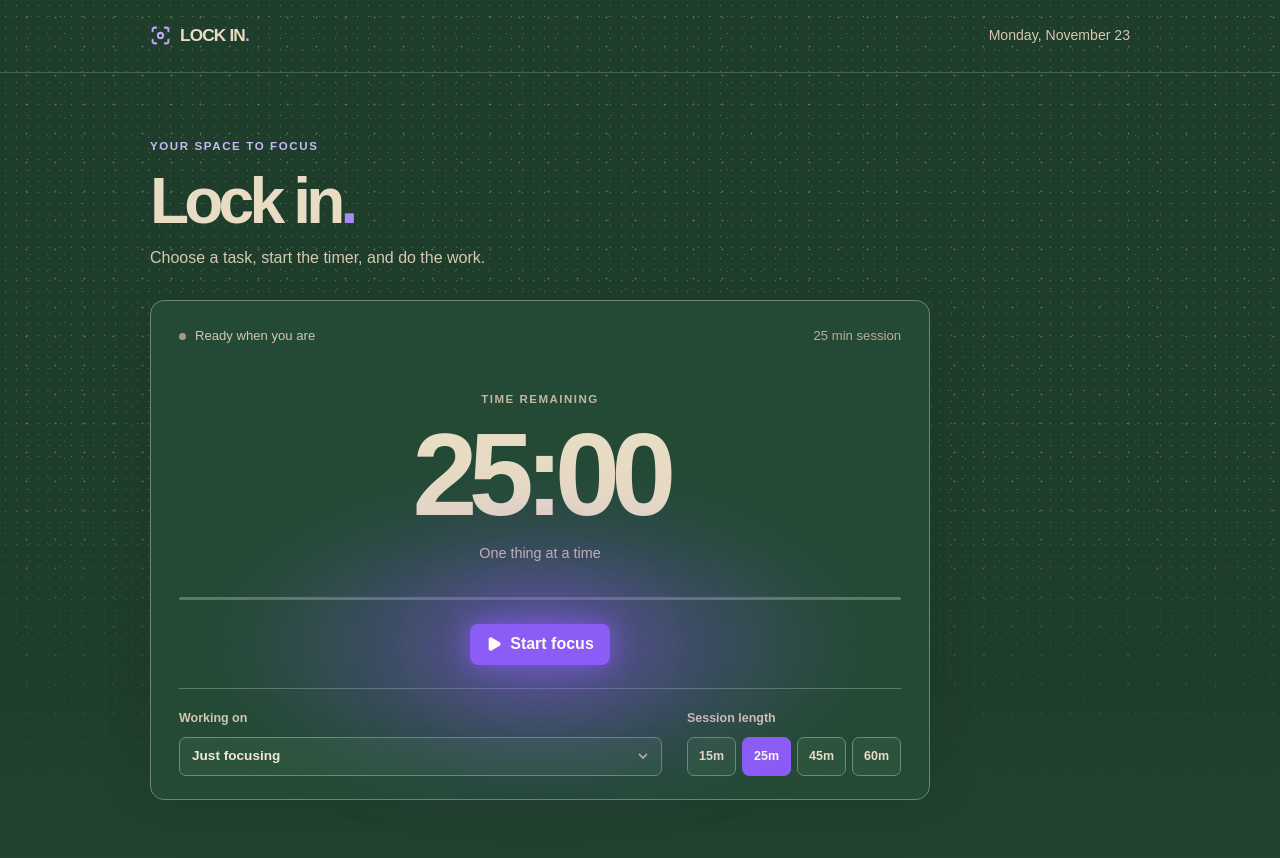
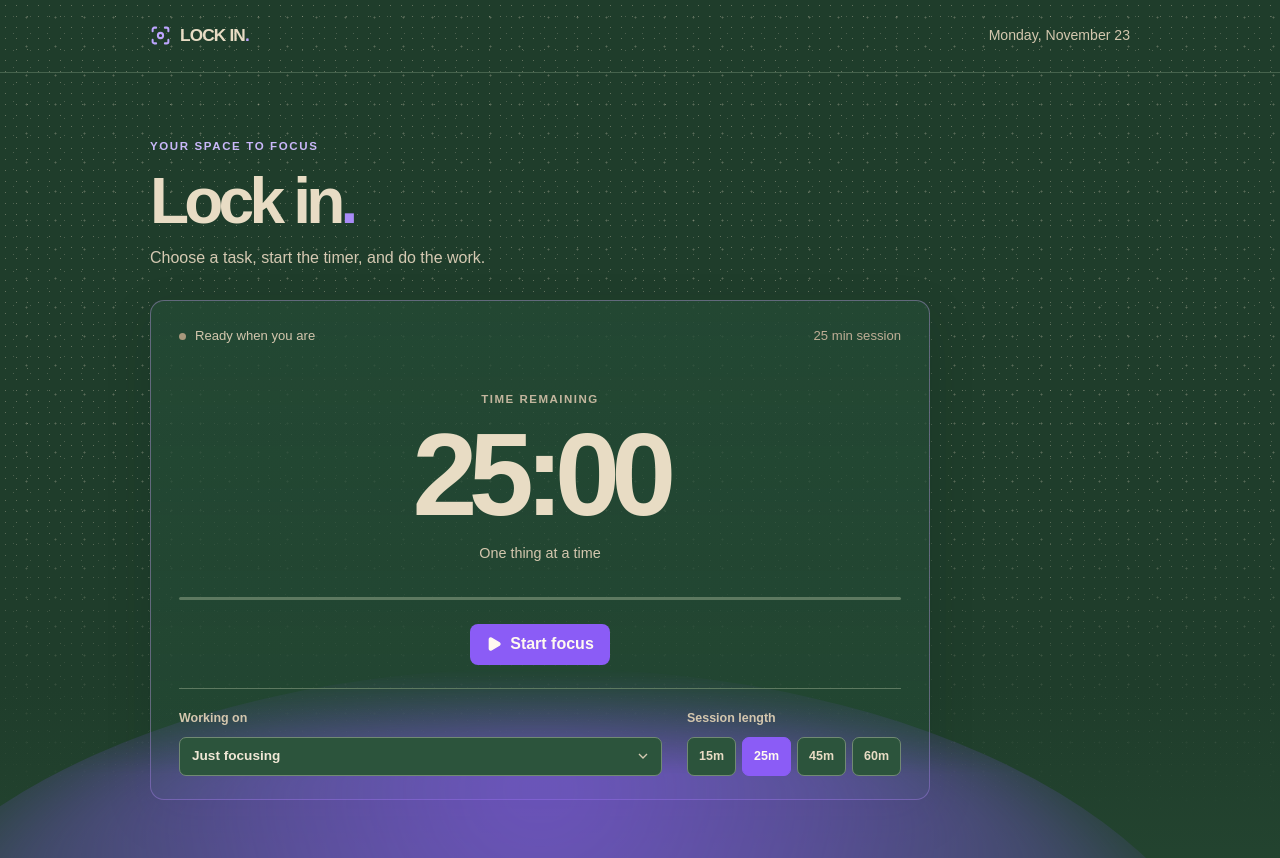
Before and after one commit to cmylog/lockin-app, a Next.js app: page / in a window 1280 px wide. Shown: the top 858 px of the page. Built offline with nearby package versions, Linux system fonts and the light colour scheme.

Commit message:
Move broad purple glow below focus button

```diff
--- a/src/app/globals.css
+++ b/src/app/globals.css
@@ -90,13 +90,14 @@ button:focus-visible, input:focus-visible, select:focus-visible { outline: 2px s
 .brand svg { color: #bda5ff; }
 .header-date { color: #d4c7ae; font-size: .88rem; }
 .focus-main { max-width: 1040px; margin: 0 auto; padding: 65px 30px 70px; }
+.focus-main > * { position: relative; z-index: 1; }
 .intro { margin-bottom: 30px; }
 .intro-label { color: #cab8fa; font-size: .72rem; font-weight: 700; letter-spacing: .14em; margin: 0 0 14px; }
 .intro h1 { font-size: clamp(2.8rem, 5vw, 4.3rem); line-height: 1; font-weight: 650; letter-spacing: -.075em; margin: 0 0 13px; }
 .intro h1 span { color: #a98bf7; }
 .intro > p:last-child { color: #d5c9b2; font-size: 1rem; margin: 0; }
 
-.session { max-width: 780px; background: #244a35; border: 1px solid #6b876d; border-radius: 14px; padding: 25px 28px 23px; box-shadow: 0 16px 45px #10271925; }
+.session { max-width: 780px; background: linear-gradient(180deg, #244a35cc, #244a35a8); border: 1px solid #9b87bd88; border-radius: 14px; padding: 25px 28px 23px; box-shadow: 0 16px 45px #10271925; }
 .session-heading { display: flex; justify-content: space-between; align-items: center; gap: 16px; color: #d3c6ad; font-size: .82rem; }
 .session-status { display: flex; align-items: center; gap: 9px; }
 .status-dot { width: 7px; height: 7px; border-radius: 50%; background: #a8987c; }
@@ -108,12 +109,24 @@ button:focus-visible, input:focus-visible, select:focus-visible { outline: 2px s
 .time-task { color: #d4c7ae; font-size: .9rem; min-height: 1.3em; }
 .time-progress { height: 3px; overflow: hidden; background: #5d7960; border-radius: 99px; }
 .time-progress span { display: block; height: 100%; background: #a985fa; transition: width .3s linear; }
-.session-controls { position: relative; isolation: isolate; display: flex; justify-content: center; align-items: center; flex-wrap: wrap; gap: 10px; min-height: 88px; }
-.session-controls.is-ready::before { content: ""; position: absolute; left: 50%; top: 50%; width: min(620px, calc(100vw - 24px)); height: 290px; transform: translate(-50%, -50%); border-radius: 50%; background: radial-gradient(ellipse at center, #8b5cf688 0%, #8b5cf655 28%, #8b5cf622 53%, transparent 76%); filter: blur(34px); pointer-events: none; z-index: 0; }
-.session-controls > * { position: relative; z-index: 1; }
+.session-controls { position: relative; display: flex; justify-content: center; align-items: center; flex-wrap: wrap; gap: 10px; min-height: 88px; }
+.session-controls::before {
+  content: "";
+  position: absolute;
+  top: 68px;
+  left: 50%;
+  width: min(1400px, 170vw);
+  height: 760px;
+  transform: translateX(-50%);
+  border-radius: 50%;
+  background: radial-gradient(ellipse at 50% 16%, #8b5cf6b8 0%, #8b5cf68c 25%, #8b5cf64d 52%, transparent 78%);
+  filter: blur(40px);
+  mask-image: linear-gradient(to bottom, transparent 0, #000 14%, #000 78%, transparent 100%);
+  pointer-events: none;
+  z-index: -1;
+}
 .primary-button { min-height: 41px; border-radius: 8px !important; background: #8b5cf6 !important; color: #fff9f0 !important; font-weight: 650 !important; }
 .primary-button:hover { background: #7649dd !important; }
-.start-button { box-shadow: 0 0 25px #8b5cf6bb, 0 0 85px #8b5cf677, 0 0 150px #8b5cf644 !important; }
 .quiet-button { min-height: 41px; border-color: #8b9e8b !important; color: #e8dcc4 !important; background: transparent !important; }
 .quiet-button:hover { background: #315940 !important; }
 .text-button { border: 0; background: none; color: #c7b9a0; font-size: .82rem; padding: 10px; }
--- a/src/components/focus-app.tsx
+++ b/src/components/focus-app.tsx
@@ -174,8 +174,8 @@ export function FocusApp() {
         <div className="session-heading"><span className="session-status"><span className={focus?.endAt ? "status-dot active" : "status-dot"} />{focus ? focus.endAt ? "In progress" : "Paused" : "Ready when you are"}</span><span className="session-length">{focus?.durationMinutes ?? duration} min session</span></div>
         <div className="time-display"><div className="time-caption">TIME REMAINING</div><div className="time-number" role="timer" aria-label={`${formatTime(remaining)} remaining`}>{formatTime(remaining)}</div><div className="time-task">{focus ? data.tasks.find(task => task.id === focus.taskId)?.title ?? "Just focusing" : "One thing at a time"}</div></div>
         <div className="time-progress" role="progressbar" aria-valuenow={Math.round(progress)} aria-valuemin={0} aria-valuemax={100} aria-label="Session progress"><span style={{ width: `${progress}%` }} /></div>
-        <div className={`session-controls ${focus ? "" : "is-ready"}`}>
-          {!focus ? <Button className="primary-button start-button" onClick={startFocus}><Play size={16} fill="currentColor" /> Start focus</Button> : <>
+        <div className="session-controls">
+          {!focus ? <Button className="primary-button" onClick={startFocus}><Play size={16} fill="currentColor" /> Start focus</Button> : <>
             <Button className="primary-button" onClick={focus.endAt ? pauseFocus : resumeFocus}>{focus.endAt ? <Pause size={16} fill="currentColor" /> : <Play size={16} fill="currentColor" />}{focus.endAt ? "Pause" : "Resume"}</Button>
             <Button variant="outline" className="quiet-button" onClick={finishFocus}><Check size={16} /> Finish</Button>
             <button className="text-button" onClick={() => setData(previous => ({ ...previous, focus: null }))}>Discard</button>
```
